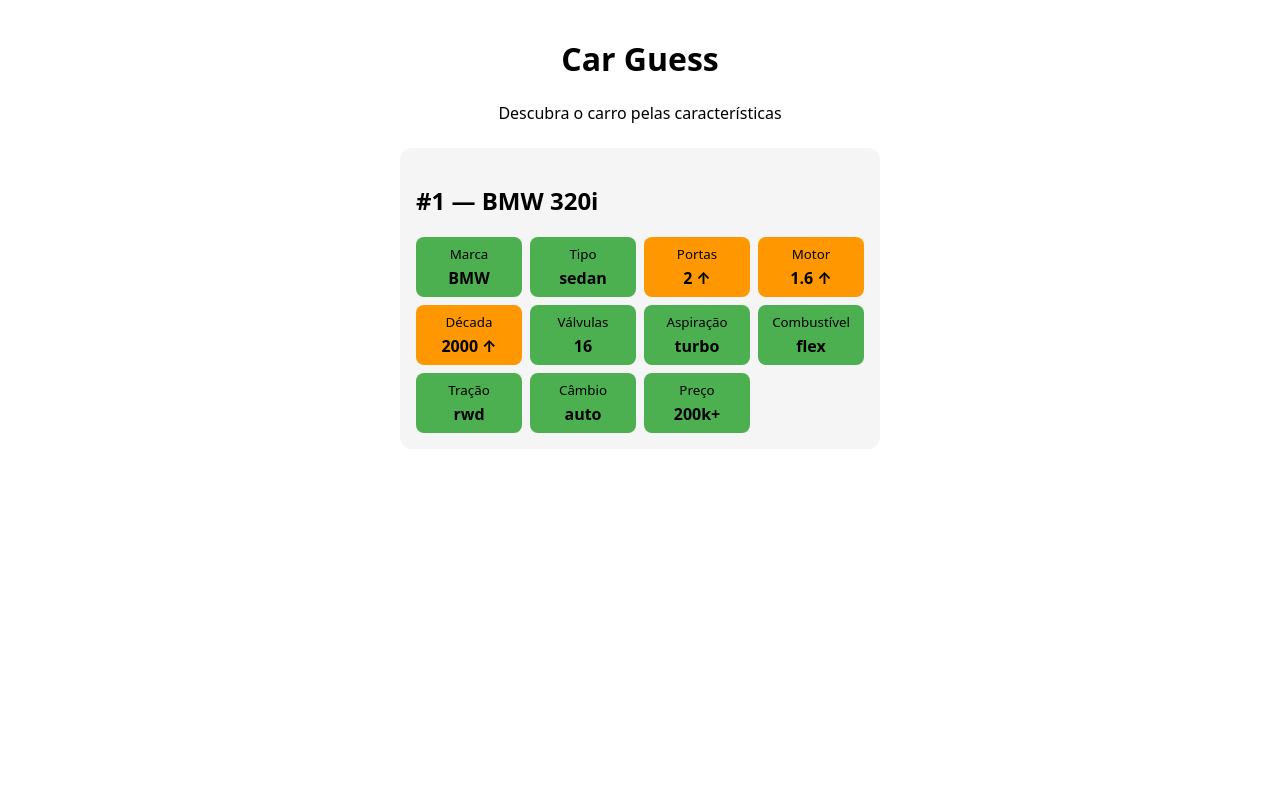
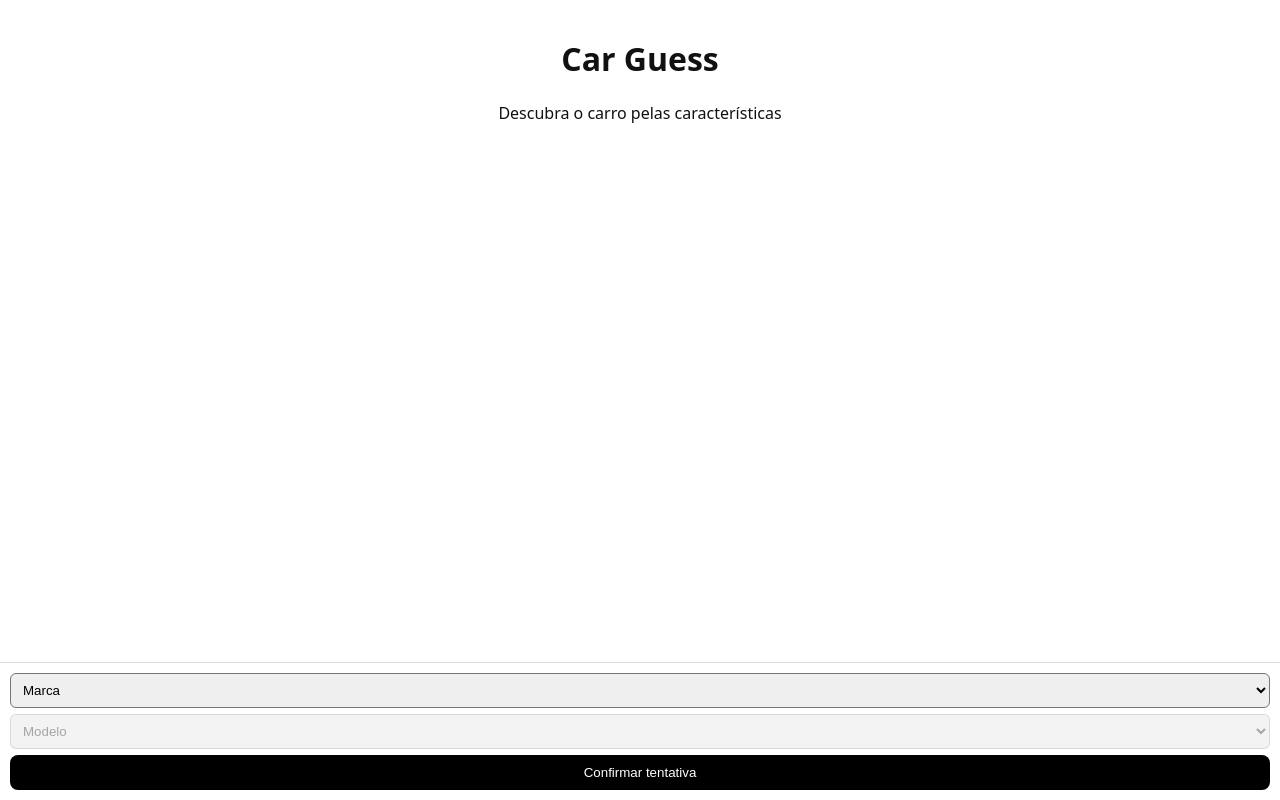
Before and after one commit to Lukezin03/Car-Guess-Demo, a React (Vite) app: page / in a window 1280 px wide. Built offline with nearby package versions, Linux system fonts and the light colour scheme.

Commit message:
MVP funcional, versão 0.1 (Demo sai na 1.0))

```diff
--- a/src/App.jsx
+++ b/src/App.jsx
@@ -1,65 +1,81 @@
-import { cars } from './data/cars'
+import { useState } from "react";
+import { cars } from "./data/cars";
 
-function compareAttribute(guess, answer, type = 'equal') {
-  if (type === 'equal') {
-    return guess === answer ? 'correct' : 'neutral'
+/* =======================
+   COMPARAÇÃO DO JOGO
+======================= */
+function compareAttribute(guess, answer, type = "equal") {
+  if (type === "equal") {
+    return guess === answer ? "correct" : "neutral";
   }
 
-  if (type === 'number') {
-    if (guess === answer) return 'correct'
-    return guess > answer ? 'down' : 'up'
+  if (type === "number") {
+    if (guess === answer) return "correct";
+    return guess > answer ? "down" : "up";
   }
 
-  if (type === 'range') {
-    return guess === answer ? 'correct' : 'neutral'
+  if (type === "range") {
+    return guess === answer ? "correct" : "neutral";
   }
 
-  return 'neutral'
+  return "neutral";
 }
 
+/* =======================
+   ATRIBUTOS
+======================= */
 const ATTRIBUTES = [
-  { key: 'brand', label: 'Marca', type: 'equal' },
-  { key: 'type', label: 'Tipo', type: 'equal' },
-  { key: 'doors', label: 'Portas', type: 'number' },
-  { key: 'engine', label: 'Motor', type: 'number' },
-  { key: 'decade', label: 'Década', type: 'number' },
-  { key: 'valves', label: 'Válvulas', type: 'number' },
-  { key: 'aspiration', label: 'Aspiração', type: 'equal' },
-  { key: 'fuel', label: 'Combustível', type: 'equal' },
-  { key: 'traction', label: 'Tração', type: 'equal' },
-  { key: 'transmission', label: 'Câmbio', type: 'equal' },
-  { key: 'priceRange', label: 'Preço', type: 'range' }
-]
+  { key: "brand", label: "Marca", type: "equal" },
+  { key: "type", label: "Tipo", type: "equal" },
+  { key: "doors", label: "Portas", type: "number" },
+  { key: "engine", label: "Motor", type: "number" },
+  { key: "decade", label: "Década", type: "number" },
+  { key: "valves", label: "Válvulas", type: "number" },
+  { key: "aspiration", label: "Aspiração", type: "equal" },
+  { key: "fuel", label: "Combustível", type: "equal" },
+  { key: "traction", label: "Tração", type: "equal" },
+  { key: "transmission", label: "Câmbio", type: "equal" },
+  { key: "priceRange", label: "Preço", type: "range" },
+];
+
+function getRandomCar() {
+  return cars[Math.floor(Math.random() * cars.length)];
+}
 
 function App() {
-  const answerCar = cars[0]
+  const [answerCar, setAnswerCar] = useState(getRandomCar());
+  const [selectedBrand, setSelectedBrand] = useState("");
+  const [selectedModel, setSelectedModel] = useState("");
+  const [guesses, setGuesses] = useState([]);
+  const [hasWon, setHasWon] = useState(false);
 
-  const guessedCar = {
-    brand: 'BMW',
-    model: '320i',
-    type: 'sedan',
-    doors: 2,
-    engine: 1.6,
-    decade: 2000,
-    valves: 16,
-    aspiration: 'turbo',
-    fuel: 'flex',
-    traction: 'rwd',
-    transmission: 'auto',
-    priceRange: '200k+'
+  const brands = [...new Set(cars.map((car) => car.brand))];
+  const modelsByBrand = cars.filter((car) => car.brand === selectedBrand);
+
+  const previewCar = cars.find(
+    (c) => c.brand === selectedBrand && c.model === selectedModel
+  );
+
+  function handleConfirm() {
+    if (!previewCar || hasWon) return;
+
+    setGuesses((prev) => [previewCar, ...prev]);
+
+    if (previewCar.model === answerCar.model) {
+      setHasWon(true);
     }
-  const results = ATTRIBUTES.map(attr => {
-  const value = guessedCar[attr.key]
-  const answer = answerCar[attr.key]
 
-  return {
-    key: attr.key,
-    label: attr.label,
-    value,
-    result: compareAttribute(value, answer, attr.type)
+    setSelectedBrand("");
+    setSelectedModel("");
   }
-})
 
+  function resetGame() {
+    setAnswerCar(getRandomCar());
+    setGuesses([]);
+    setHasWon(false);
+    setSelectedBrand("");
+    setSelectedModel("");
+  }
 
   return (
     <main style={styles.app}>
@@ -68,74 +84,198 @@
         <p>Descubra o carro pelas características</p>
       </header>
 
-      <section style={styles.card}>
-  <h2>#1 — {guessedCar.brand} {guessedCar.model}</h2>
+      {/* =======================
+          TENTATIVAS
+      ======================= */}
+      {guesses.map((car, index) => (
+        <section key={index} style={styles.card}>
+          <h2>
+            #{guesses.length - index} — {car.brand} {car.model}
+          </h2>
 
           <div style={styles.grid}>
-    {results.map(item => (
+            {ATTRIBUTES.map((attr) => {
+              const result = compareAttribute(
+                car[attr.key],
+                answerCar[attr.key],
+                attr.type
+              );
+
+              return (
                 <div
-        key={item.key}
+                  key={attr.key}
                   style={{
                     ...styles.cell,
                     backgroundColor:
-            item.result === 'correct'
-              ? '#4caf50'
-              : item.result === 'up' || item.result === 'down'
-              ? '#ff9800'
-              : '#e0e0e0'
+                      result === "correct"
+                        ? "#4caf50"
+                        : result === "up" || result === "down"
+                        ? "#ff9800"
+                        : "#e0e0e0",
                   }}
                 >
-        <small>{item.label}</small>
+                  <small style={styles.label}>{attr.label}</small>
 
-<strong style={{ display: 'flex', justifyContent: 'center', gap: '4px' }}>
-  {item.value}
-  {item.result === 'up' && <span>↑</span>}
-  {item.result === 'down' && <span>↓</span>}
+                  <strong style={styles.value}>
+                    {car[attr.key]}
+                    {result === "up" && <span> ↑</span>}
+                    {result === "down" && <span> ↓</span>}
                   </strong>
+                </div>
+              );
+            })}
+          </div>
+        </section>
+      ))}
 
-      </div>
+      {/* =======================
+          VITÓRIA
+      ======================= */}
+      {hasWon && (
+        <section style={styles.card}>
+          <h2>🎉 Você acertou!</h2>
+          <button style={styles.button} onClick={resetGame}>
+            Adivinhar outro carro
+          </button>
+        </section>
+      )}
+
+      {/* =======================
+          BARRA INFERIOR
+      ======================= */}
+      {!hasWon && (
+        <div style={styles.bottomBar}>
+          <select
+            value={selectedBrand}
+            onChange={(e) => {
+              setSelectedBrand(e.target.value);
+              setSelectedModel("");
+            }}
+            style={styles.select}
+          >
+            <option value="">Marca</option>
+            {brands.map((brand) => (
+              <option key={brand} value={brand}>
+                {brand}
+              </option>
+            ))}
+          </select>
+
+          <select
+            value={selectedModel}
+            onChange={(e) => setSelectedModel(e.target.value)}
+            disabled={!selectedBrand}
+            style={styles.select}
+          >
+            <option value="">Modelo</option>
+            {modelsByBrand.map((car) => (
+              <option key={car.model} value={car.model}>
+                {car.model}
+              </option>
+            ))}
+          </select>
+
+          {/* PREVIEW (SEM COMPARAÇÃO) */}
+          {previewCar && (
+            <div style={styles.preview}>
+              {ATTRIBUTES.map((attr) => (
+                <span key={attr.key}>
+                  <strong>{attr.label}:</strong> {previewCar[attr.key]}
+                </span>
               ))}
             </div>
-</section>
+          )}
 
+          <button
+            style={styles.button}
+            disabled={!previewCar}
+            onClick={handleConfirm}
+          >
+            Confirmar tentativa
+          </button>
+        </div>
+      )}
     </main>
-  )
+  );
 }
 
-export default App
+export default App;
 
+/* =======================
+   ESTILOS
+======================= */
 const styles = {
   app: {
-    minHeight: '100vh',
-    padding: '16px',
-    fontFamily: 'system-ui, -apple-system, BlinkMacSystemFont',
-    background: '#ffffff',
-    color: '#000000'
+    minHeight: "100vh",
+    padding: "16px",
+    paddingBottom: "220px",
+    fontFamily: "system-ui",
+    background: "#ffffff",
   },
   header: {
-    textAlign: 'center',
-    marginBottom: '24px'
+    textAlign: "center",
+    marginBottom: "24px",
   },
   card: {
-    background: '#f5f5f5',
-    borderRadius: '12px',
-    padding: '16px',
-    maxWidth: '480px',
-    margin: '0 auto'
+    background: "#f5f5f5",
+    borderRadius: "12px",
+    padding: "16px",
+    maxWidth: "480px",
+    margin: "0 auto 12px",
   },
   grid: {
-  display: 'grid',
-  gridTemplateColumns: 'repeat(auto-fit, minmax(90px, 1fr))',
-  gap: '8px',
-  marginTop: '16px'
+    display: "grid",
+    gridTemplateColumns: "repeat(3, 1fr)",
+    gap: "6px",
+    marginTop: "12px",
   },
   cell: {
-    padding: '8px',
-    borderRadius: '8px',
-    textAlign: 'center',
-    color: '#000',
-    display: 'flex',
-    flexDirection: 'column',
-    gap: '4px'
-  }
-}
+    borderRadius: "6px",
+    padding: "6px",
+    textAlign: "center",
+    fontSize: "12px",
+    color: "#000",
+  },
+  label: {
+    fontSize: "10px",
+    opacity: 0.7,
+  },
+  value: {
+    display: "flex",
+    justifyContent: "center",
+    alignItems: "center",
+    gap: "4px",
+  },
+  bottomBar: {
+    position: "fixed",
+    bottom: 0,
+    left: 0,
+    right: 0,
+    background: "#fff",
+    borderTop: "1px solid #ddd",
+    padding: "10px",
+    display: "flex",
+    flexDirection: "column",
+    gap: "6px",
+  },
+  select: {
+    width: "100%",
+    padding: "8px",
+    borderRadius: "6px",
+  },
+  preview: {
+    fontSize: "11px",
+    opacity: 0.7,
+    display: "flex",
+    flexWrap: "wrap",
+    gap: "6px",
+  },
+  button: {
+    padding: "10px",
+    borderRadius: "8px",
+    background: "#000",
+    color: "#fff",
+    border: "none",
+    cursor: "pointer",
+  },
+};
--- a/src/data/cars.js
+++ b/src/data/cars.js
@@ -1,18 +1,46 @@
 export const cars = [
   {
-    id: 'bmw-320i',
-    brand: 'BMW',
-    model: '320i',
+    id: "bmw-320i",
+    brand: "BMW",
+    model: "320i",
 
-    type: 'sedan',          // sedan | hatch | suv | coupe | wagon
-    doors: 4,               // número
-    engine: 2.0,             // litros
-    decade: 2010,            // 2010 = 2010s
+    type: "sedan", // sedan | hatch | suv | coupe | wagon
+    doors: 4, // número
+    engine: 2.0, // litros
+    decade: 2010, // 2010 = 2010s
     valves: 16,
-    aspiration: 'turbo',     // aspirated | turbo | supercharged | electric
-    fuel: 'flex',            // gas | flex | diesel | hybrid | electric
-    traction: 'rwd',         // fwd | rwd | awd
-    transmission: 'auto',    // manual | auto | cvt
-    priceRange: '200k+',     // <50k | 50k-100k | 100k-200k | 200k+
-  }
-]
+    aspiration: "turbo", // aspirated | turbo | supercharged | electric
+    fuel: "flex", // gas | flex | diesel | hybrid | electric
+    traction: "rwd", // fwd | rwd | awd
+    transmission: "auto", // manual | auto | cvt
+    priceRange: "200k+", // <50k | 50k-100k | 100k-200k | 200k+
+  },
+  {
+    brand: "Honda",
+    model: "Civic Si",
+    type: "sedan",
+    doors: 4,
+    engine: 2.0,
+    decade: 2010,
+    valves: 16,
+    aspiration: "aspirado",
+    fuel: "gasolina",
+    traction: "fwd",
+    transmission: "manual",
+    priceRange: "100k-150k",
+  },
+  {
+    brand: "Volkswagen",
+    model: "Golf GTI",
+    type: "hatch",
+    doors: 4,
+    engine: 2.0,
+    decade: 2010,
+    valves: 16,
+    aspiration: "turbo",
+    fuel: "gasolina",
+    traction: "fwd",
+    transmission: "auto",
+    priceRange: "150k-200k",
+  },
+];
```
Lines whose indentation alone changed are shown as unchanged.
